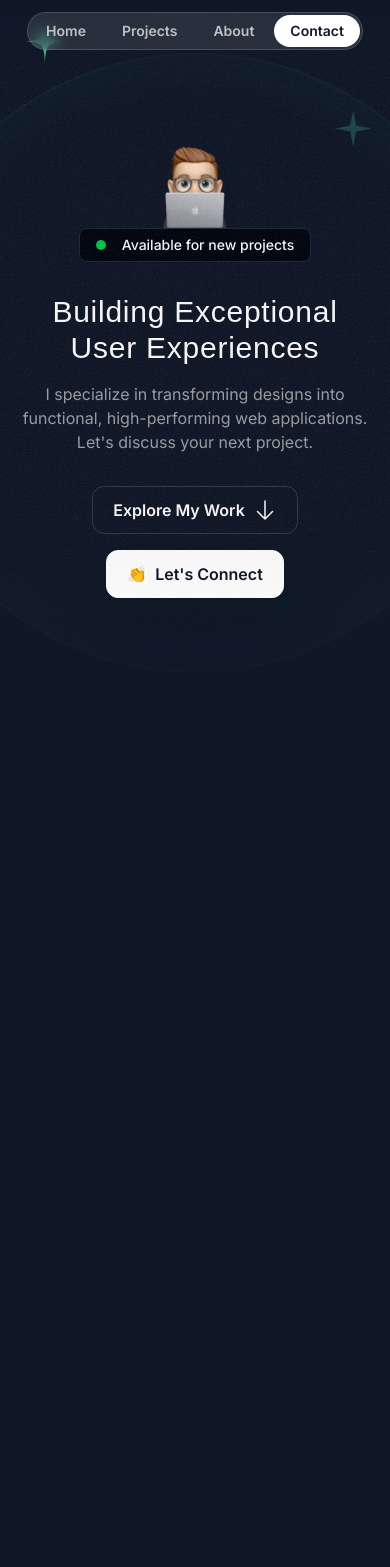
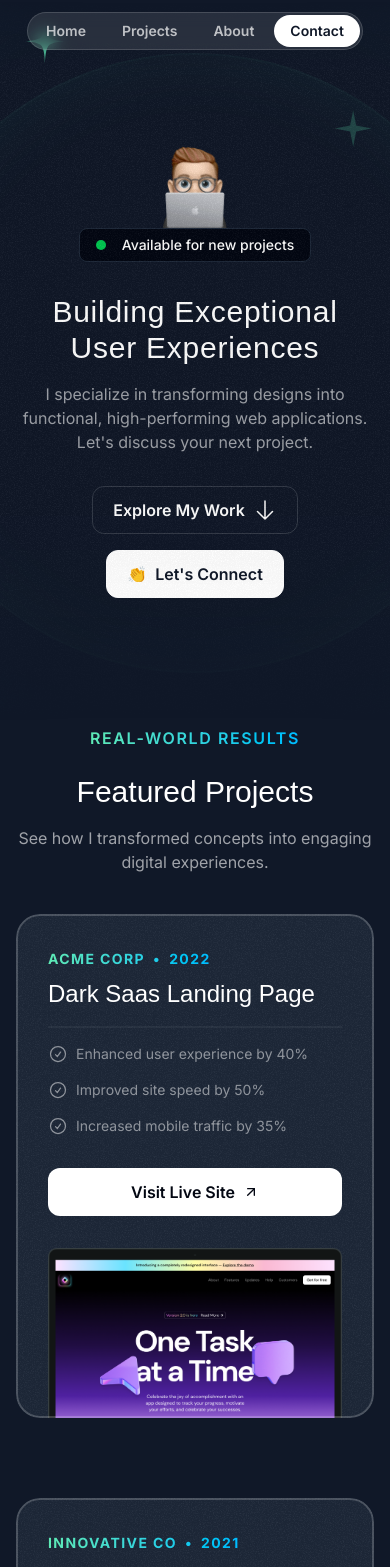
Before and after one commit to shamimthedev/my-portfolio, a Next.js app: page / in a window 390 px wide. Shown: the top 1567 px of the page. Before the commit the page ends 973 px from the top, so only its background shows below. Built offline with nearby package versions, Linux system fonts and the light colour scheme; a web font is replaced by a local one.

Commit message:
(feat) Projects Section Added

```diff
--- a/src/app/globals.css
+++ b/src/app/globals.css
@@ -25,13 +25,18 @@ body {
   /* Custom styles for large screens */
 }
 
-
-@layer base{
-  .nav-item{
-      @apply px-4 py-1.5 rounded-full text-white/70 text-sm font-semibold hover:bg-white/10 hover:text-white transition duration-300
+@layer base {
+  .nav-item {
+    @apply px-4 py-1.5 rounded-full text-white/70 text-sm font-semibold hover:bg-white/10 hover:text-white transition duration-300;
   }
 
-  .hero-ring{
-    @apply absolute inset-0  border-2 top-1/2 left-1/2 -translate-x-1/2 -translate-y-1/2 rounded-full border-emerald-300/5 shadow-[0_0_80px_inset] shadow-emerald-300/5
+  .hero-ring {
+    @apply absolute inset-0  border-2 top-1/2 left-1/2 -translate-x-1/2 -translate-y-1/2 rounded-full border-emerald-300/5 shadow-[0_0_80px_inset] shadow-emerald-300/5;
   }
 }
+
+@layer utilities {
+  .container {
+    @apply lg:max-w-5xl;
+  }
+}
--- a/src/app/page.tsx
+++ b/src/app/page.tsx
@@ -1,11 +1,13 @@
 import Header from "@/sections/Header";
 import HeroSection from "@/sections/HeroSection";
+import { ProjectsSection } from "@/sections/Projects";
 
 export default function Home() {
   return (
     <>
       <Header/>
       <HeroSection/>
+      <ProjectsSection/>
     </>
   );
 }
--- /dev/null
+++ b/src/sections/Projects.tsx
@@ -0,0 +1,142 @@
+import darkSaasLandingPage from "@/assets/images/dark-saas-landing-page.png";
+import lightSaasLandingPage from "@/assets/images/light-saas-landing-page.png";
+import aiStartupLandingPage from "@/assets/images/ai-startup-landing-page.png";
+import Image from "next/image";
+import grainImage from "@/assets/images/grain.jpg";
+
+const portfolioProjects = [
+  {
+    company: "Acme Corp",
+    year: "2022",
+    title: "Dark Saas Landing Page",
+    results: [
+      { title: "Enhanced user experience by 40%" },
+      { title: "Improved site speed by 50%" },
+      { title: "Increased mobile traffic by 35%" },
+    ],
+    link: "https://youtu.be/4k7IdSLxh6w",
+    image: darkSaasLandingPage,
+  },
+  {
+    company: "Innovative Co",
+    year: "2021",
+    title: "Light Saas Landing Page",
+    results: [
+      { title: "Boosted sales by 20%" },
+      { title: "Expanded customer reach by 35%" },
+      { title: "Increased brand awareness by 15%" },
+    ],
+    link: "https://youtu.be/7hi5zwO75yc",
+    image: lightSaasLandingPage,
+  },
+  {
+    company: "Quantum Dynamics",
+    year: "2023",
+    title: "AI Startup Landing Page",
+    results: [
+      { title: "Enhanced user experience by 40%" },
+      { title: "Improved site speed by 50%" },
+      { title: "Increased mobile traffic by 35%" },
+    ],
+    link: "https://youtu.be/Z7I5uSRHMHg",
+    image: aiStartupLandingPage,
+  },
+];
+
+export const ProjectsSection = () => {
+  return (
+    <section className="pb-16 lg:py-24">
+      <div className="container">
+        <div className="flex justify-center">
+          <p className="uppercase font-semibold tracking-widest bg-gradient-to-r from-emerald-300 to-sky-400 text-transparent bg-clip-text text-center">
+            Real-world Results
+          </p>
+        </div>
+        <h2 className="font-serif text-3xl md:text-5xl text-center mt-6">
+          Featured Projects
+        </h2>
+        <p className="text-center md:text-lg lg:text-xl max-w-md mx-auto text-white/60 mt-4">
+          See how I transformed concepts into engaging digital experiences.
+        </p>
+        <div className="flex flex-col gap-20 mt-10 md:mt-20">
+          {portfolioProjects.map((project) => (
+            <div
+              key={project.title}
+              className="bg-gray-800 rounded-3xl relative z-0 after:z-10 overflow-hidden after:content-[''] after:absolute after:inset-0 after:outline-2 after:-outline-offset-2 after:rounded-3xl after:outline-white/20 p-8 pb-0 md:pt-12 md:px-10 lg:pt-16 lg:px-20 after:pointer-events-none"
+            >
+              <div
+                className="absolute inset-0 -z-10 opacity-5"
+                style={{ backgroundImage: `url(${grainImage.src})` }}
+              ></div>
+              <div className="lg:grid lg:grid-cols-2 lg:gap-16">
+                <div className="lg:pb-16">
+                  <div className="bg-gradient-to-r from-emerald-300 to-sky-400 inline-flex gap-2 uppercase font-bold tracking-widest text-sm text-transparent bg-clip-text">
+                    <span>{project.company}</span>
+                    <span>&bull;</span>
+                    <span>{project.year}</span>
+                  </div>
+
+                  <h3 className="font-serif text-2xl md:text-4xl mt-2 md:mt-5">
+                    {project.title}
+                  </h3>
+                  <hr className="border-t-2 border-white/5 mt-4 md:mt-5" />
+                  <ul className="flex flex-col gap-4 mt-4 md:mt-5">
+                    {project.results.map((result) => (
+                      <li
+                        className="flex gap-2 text-sm md:text-base text-white/50"
+                        key={result.title}
+                      >
+                        <svg
+                          xmlns="http://www.w3.org/2000/svg"
+                          fill="none"
+                          viewBox="0 0 24 24"
+                          stroke-width="1.5"
+                          stroke="currentColor"
+                          className="size-5 md:size-6"
+                        >
+                          <path
+                            stroke-linecap="round"
+                            stroke-linejoin="round"
+                            d="M9 12.75 11.25 15 15 9.75M21 12a9 9 0 1 1-18 0 9 9 0 0 1 18 0Z"
+                          />
+                        </svg>
+                        <span>{result.title}</span>
+                      </li>
+                    ))}
+                  </ul>
+                  <a href={project.link}>
+                    <button className="bg-white text-gray-950 h-12 w-full md:w-auto px-6 rounded-xl font-semibold inline-flex items-center justify-center gap-2 mt-8">
+                      <span>Visit Live Site</span>
+                      <svg
+                        xmlns="http://www.w3.org/2000/svg"
+                        width="24"
+                        height="24"
+                        viewBox="0 0 24 24"
+                        fill="none"
+                        stroke="currentColor"
+                        stroke-width="2"
+                        stroke-linecap="round"
+                        stroke-linejoin="round"
+                        className="feather feather-arrow-up-right size-4"
+                      >
+                        <line x1="7" y1="17" x2="17" y2="7"></line>
+                        <polyline points="7 7 17 7 17 17"></polyline>
+                      </svg>
+                    </button>
+                  </a>
+                </div>
+                <div className="relative">
+                  <Image
+                    src={project.image}
+                    alt={project.title}
+                    className="mt-8 -mb-4 md:mb-0 lg:mt-0 lg:absolute lg:h-full lg:w-auto lg:max-w-none"
+                  />
+                </div>
+              </div>
+            </div>
+          ))}
+        </div>
+      </div>
+    </section>
+  );
+};
--- /dev/null
+++ b/src/sections/Testimonials.tsx
@@ -0,0 +1,42 @@
+import memojiAvatar1 from "@/assets/images/memoji-avatar-1.png";
+import memojiAvatar2 from "@/assets/images/memoji-avatar-2.png";
+import memojiAvatar3 from "@/assets/images/memoji-avatar-3.png";
+import memojiAvatar4 from "@/assets/images/memoji-avatar-4.png";
+import memojiAvatar5 from "@/assets/images/memoji-avatar-5.png";
+
+const testimonials = [
+  {
+    name: "Alex Turner",
+    position: "Marketing Manager @ TechStartups",
+    text: "Alex was instrumental in transforming our website into a powerful marketing tool. His attention to detail and ability to understand our brand is exceptional. We're thrilled with the results!",
+    avatar: memojiAvatar1,
+  },
+  {
+    name: "Olivia Green",
+    position: "Head of Design @ GreenLeaf",
+    text: "Working with Alex was a pleasure. His expertise in frontend development brought our designs to life in a way we never imagined. The website has exceeded our expectations.",
+    avatar: memojiAvatar2,
+  },
+  {
+    name: "Daniel White",
+    position: "CEO @ InnovateCo",
+    text: "Alex's ability to create seamless user experiences is unmatched. Our website has seen a significant increase in conversions since launching the new design. We couldn't be happier.",
+    avatar: memojiAvatar3,
+  },
+  {
+    name: "Emily Carter",
+    position: "Product Manager @ GlobalTech",
+    text: "Alex is a true frontend wizard. He took our complex product and transformed it into an intuitive and engaging user interface. We're already seeing positive feedback from our customers.",
+    avatar: memojiAvatar4,
+  },
+  {
+    name: "Michael Brown",
+    position: "Director of IT @ MegaCorp",
+    text: "Alex's work on our website has been nothing short of exceptional. He's a talented developer who is also a great communicator. We highly recommend him.",
+    avatar: memojiAvatar5,
+  },
+];
+
+export const TestimonialsSection = () => {
+  return <div>Testimonials Section</div>;
+};
```
